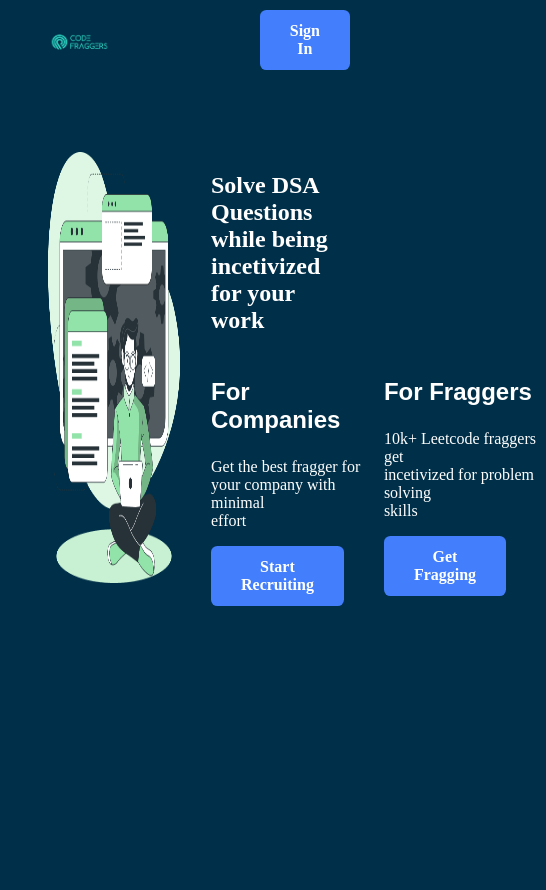
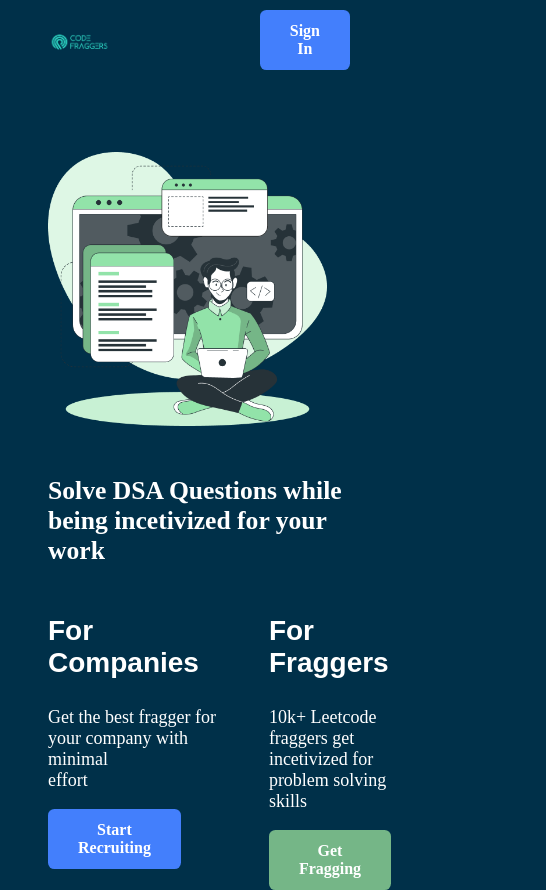
Before and after one commit to HetviSoni/code-fraggers, a React (Create React App) app: page / in a window 390 px wide. Shown: the whole page, 546 px wide, since content can reach past the window. Before the commit the page ends 844 px from the top, so only its background shows below. Built offline with nearby package versions, Linux system fonts and the light colour scheme.

Commit message:
Landing page more similar to the figma and added some breakpoints for mobile

```diff
--- a/src/components/body/button.js
+++ b/src/components/body/button.js
@@ -1,7 +1,9 @@
 import '../header/header.css';
-const Button=props=>{
-    return <button className="signIn">
-        {props.text}
+
+
+const Button = ({ text, color }) => {
+    return <button className="signIn" style={{ backgroundColor: color ? color : "#75B687" }}>
+        {text}
     </button>
 }
 export default Button;
--- a/src/components/body/container.css
+++ b/src/components/body/container.css
@@ -5,8 +5,25 @@
 }
 .container-heading{
     color: white;
+    font-size: 2.2rem;
 }
 .container2{
     display: flex;
     justify-content: space-between;
+
 }
+
+@media (max-width: 600px) {
+    .container {
+        margin: 0 auto;
+        width: 100%;
+    }
+    .container-heading{
+        color: white;
+        font-size: 1.6rem;
+    }
+    .container2 {
+        justify-content: space-evenly;
+        gap: 3rem;
+    }
+    }
--- a/src/components/body/homepage.css
+++ b/src/components/body/homepage.css
@@ -6,4 +6,12 @@
     padding-top: 2em;
     justify-content: space-between;
     height: auto;
+    margin: 0 auto;
+    max-width: 1500px;
 }
+
+@media (max-width: 600px) {
+  .home {
+    flex-direction: column;
+    }
+  }
--- a/src/components/body/homepage.js
+++ b/src/components/body/homepage.js
@@ -1,11 +1,11 @@
 import Boy from "./boy";
 import Container from "./container";
 import './homepage.css';
-const HomePage=props=>{
+const HomePage = props => {
     return (
         <div className="home">
-            <Boy classname="img"/>
-            <Container/>
+            <Boy classname="img" />
+            <Container />
         </div>
     )
 }
--- a/src/components/body/sub-container1.js
+++ b/src/components/body/sub-container1.js
@@ -1,16 +1,16 @@
 import './subcontainer.css';
 import Button from './button';
-const Subcontainer1= props=>{
-    const buttonText='Start Recruiting';
+const Subcontainer1 = props => {
+    const buttonText = 'Start Recruiting';
     return (
         <div>
             <h3 className="heading">For Companies</h3>
             <p>
-                Get the best fragger for <br/>
-                your company with minimal <br/>
+                Get the best fragger for <br />
+                your company with minimal <br />
                 effort
             </p>
-            <Button text={buttonText}/>
+            <Button color="rgba(67, 127, 252, 1)" text={buttonText} />
         </div>
     )
 }
--- a/src/components/body/subcontainer.css
+++ b/src/components/body/subcontainer.css
@@ -3,8 +3,9 @@
     font-style: normal;
     font-family: sans-serif;
     font-weight: 600;
-    font-size: 24px;
+    font-size: 28px;
 }
 p{
     color: white;
+    font-size: 18px;
 }
```
